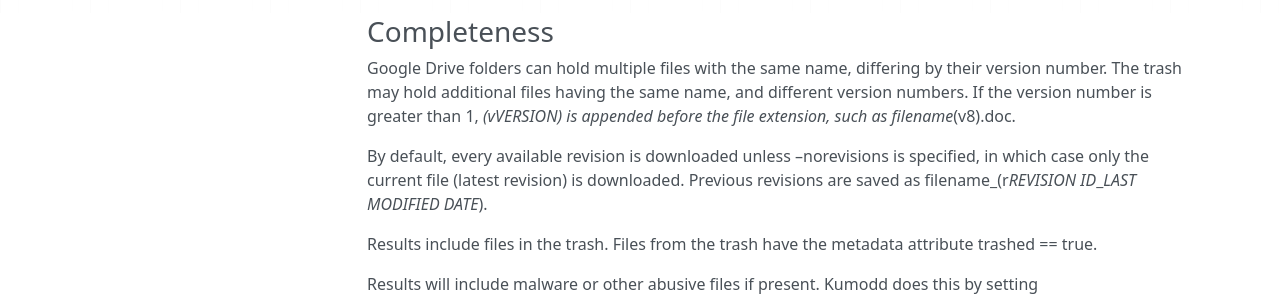
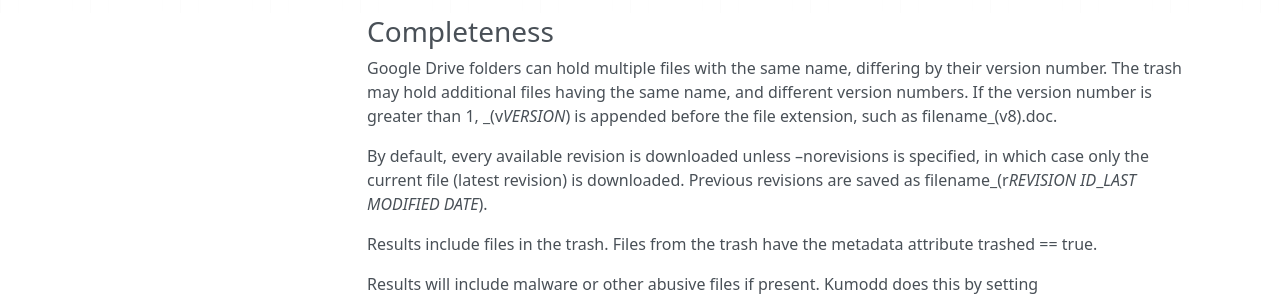
Before and after one commit to andresebr/kumodd, an MkDocs documentation site: the page built from docs/guide/How-to-Use-Kumodd.md, in a window 1280 px wide and 900 px high, scrolled down 1686 px. Shown: the part 293-593 px from the top of the window. Built offline with MkDocs 1.6.1, drawn with Linux system fonts in a browser that asks for light colours; nearby versions of some CDN libraries.

Commit message:
revise formatting of docs

```diff
--- a/docs/guide/How-to-Use-Kumodd.md
+++ b/docs/guide/How-to-Use-Kumodd.md
@@ -78,12 +78,12 @@
 
 Google Drive folders can hold multiple files with the same name, differing by their
 version number. The trash may hold additional files having the same name, and different
-version numbers.  If the version number is greater than 1, _(v*VERSION*) is appended
-before the file extension, such as filename_(v8).doc.
+version numbers.  If the version number is greater than 1, \_(v*VERSION*) is appended
+before the file extension, such as filename\_(v8).doc.
 
 By default, every available revision is downloaded unless --norevisions is specified, in
 which case only the current file (latest revision) is downloaded.  Previous
-revisions are saved as filename_(r*REVISION ID*_*LAST MODIFIED DATE*).
+revisions are saved as filename\_(r*REVISION ID*\_*LAST MODIFIED DATE*).
 
 Results include files in the trash. Files from the trash have the metadata attribute trashed == true.
 
```
Also changed, not shown: docs/guide/How-to-Configure.md (+3 -3 lines).
